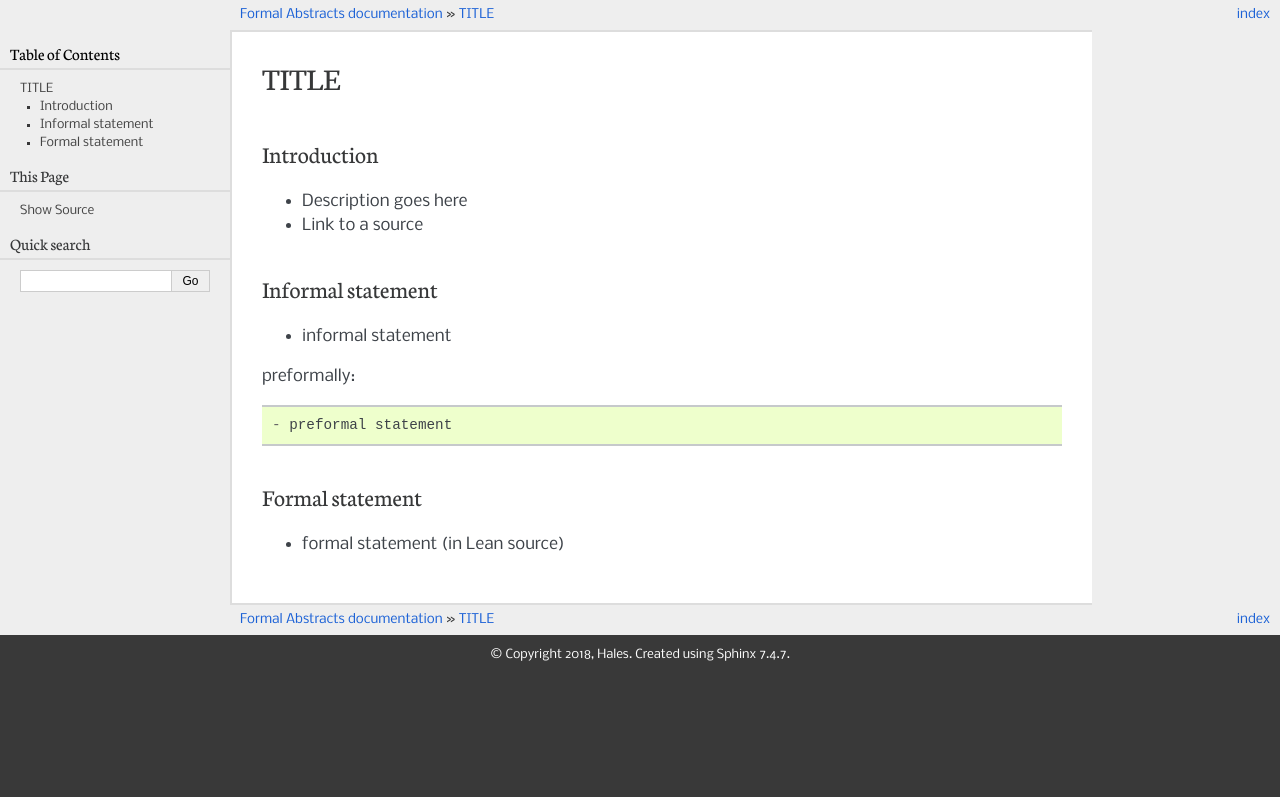
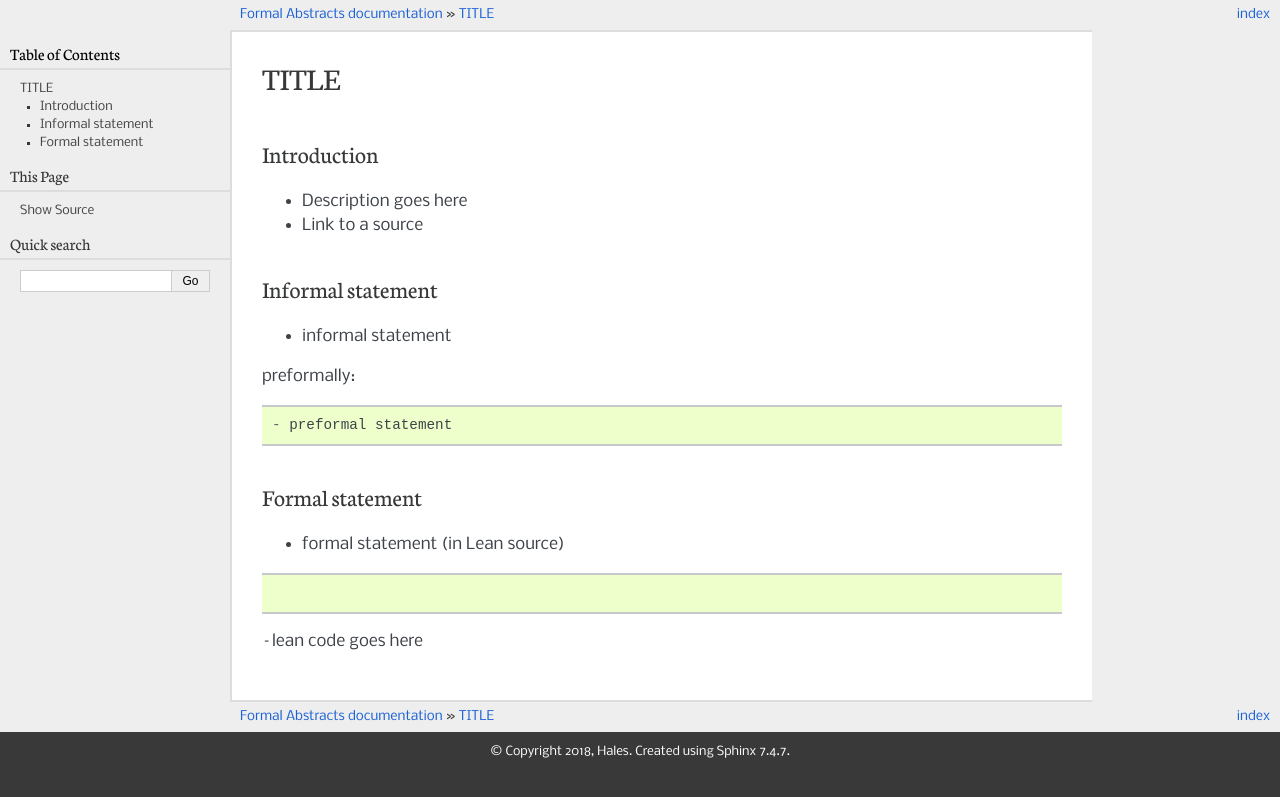
Before and after one commit to formalabstracts/formalabstracts, a Sphinx documentation site: the page built from sphinx/hanoi_project/template.rst, in a window 1280 px wide. Shown: the top 797 px of the page. Built offline with Sphinx 7.4.7, drawn with Linux system fonts in a browser that asks for light colours.

Commit message:
Update template.rst

```diff
--- a/sphinx/hanoi_project/template.rst
+++ b/sphinx/hanoi_project/template.rst
@@ -22,3 +22,7 @@
 ----------------
 
 - formal statement (in Lean source)
+
+.. code-block:: lean
+
+--lean code goes here
```
